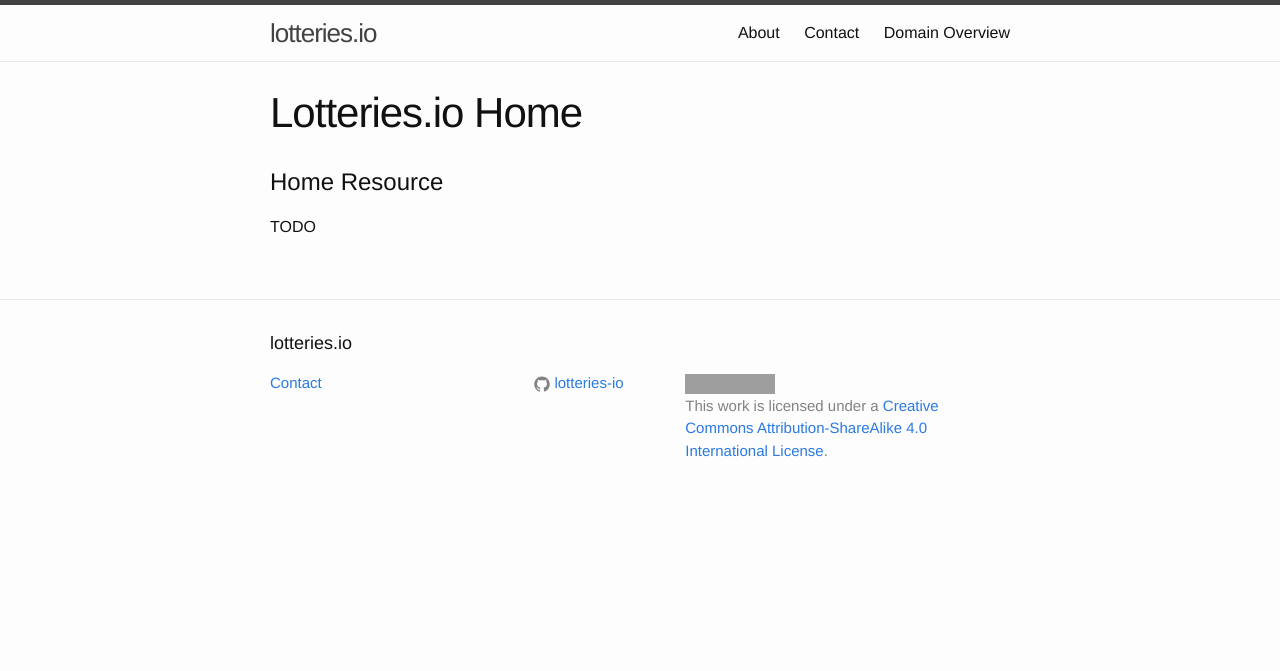
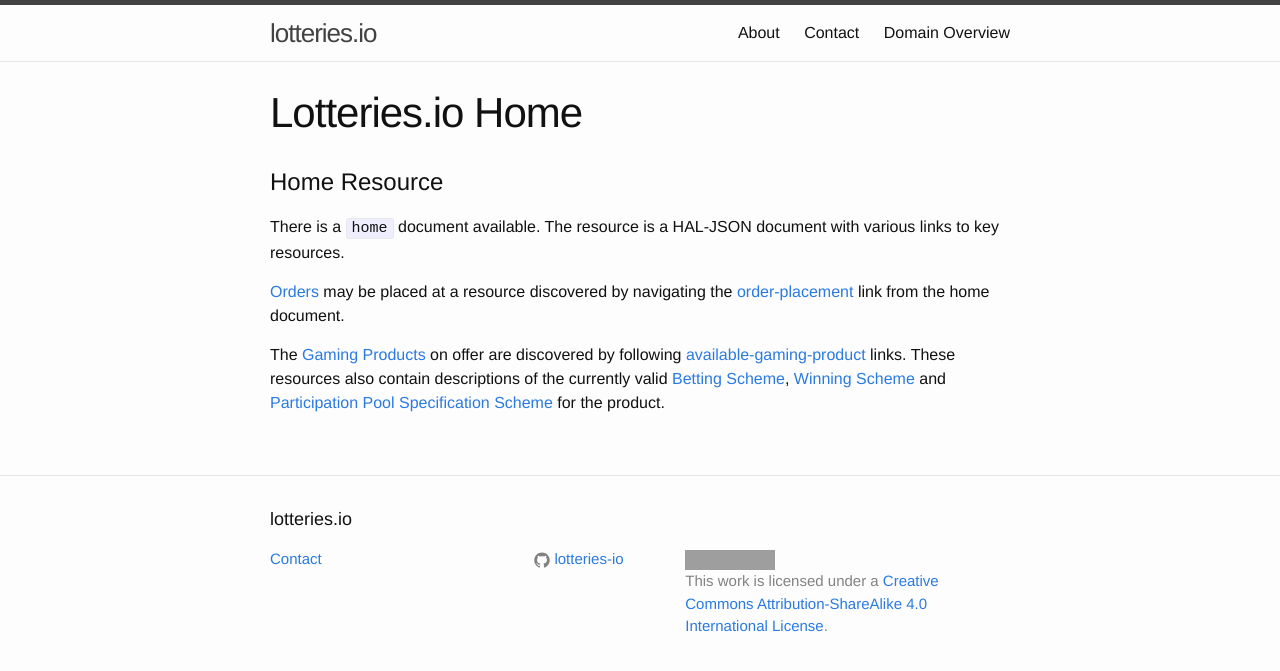
Before and after one commit to lotteries-io/lotteries-io.github.io, a Jekyll site: the page built from _application-profiles/lotteries-io-home.md, in a window 1280 px wide. Shown: the top 671 px of the page. Built offline with Jekyll 4.4.1, drawn with Linux system fonts in a browser that asks for light colours; grey boxes are pictures that could not be loaded.

Commit message:
Details from 'home' application profile.

```diff
--- a/_application-profiles/lotteries-io-home.md
+++ b/_application-profiles/lotteries-io-home.md
@@ -5,4 +5,8 @@ title: Lotteries.io Home
 
 # Home Resource
 
-TODO
+There is a `home` document available. The resource is a HAL-JSON document with various links to key resources.
+
+[Orders](../concepts/order) may be placed at a resource discovered by navigating the [order-placement](../link-relationships/order-placement) link from the home document.
+
+The [Gaming Products](../concepts/gaming-product) on offer are discovered by following [available-gaming-product](../link-relationships/available-gaming-product) links. These resources also contain descriptions of the currently valid [Betting Scheme](../concepts/betting-scheme), [Winning Scheme](../concepts/winning-scheme) and [Participation Pool Specification Scheme](../concepts/participation-pool-specification-scheme) for the product.
```
